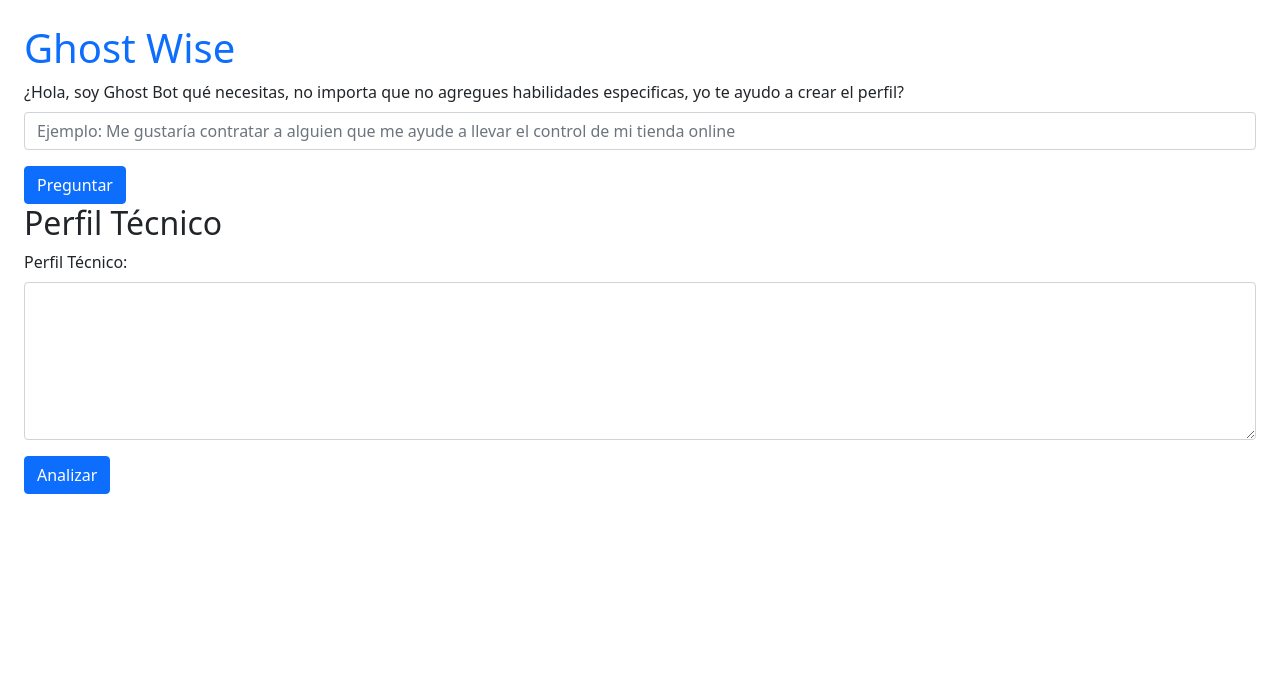
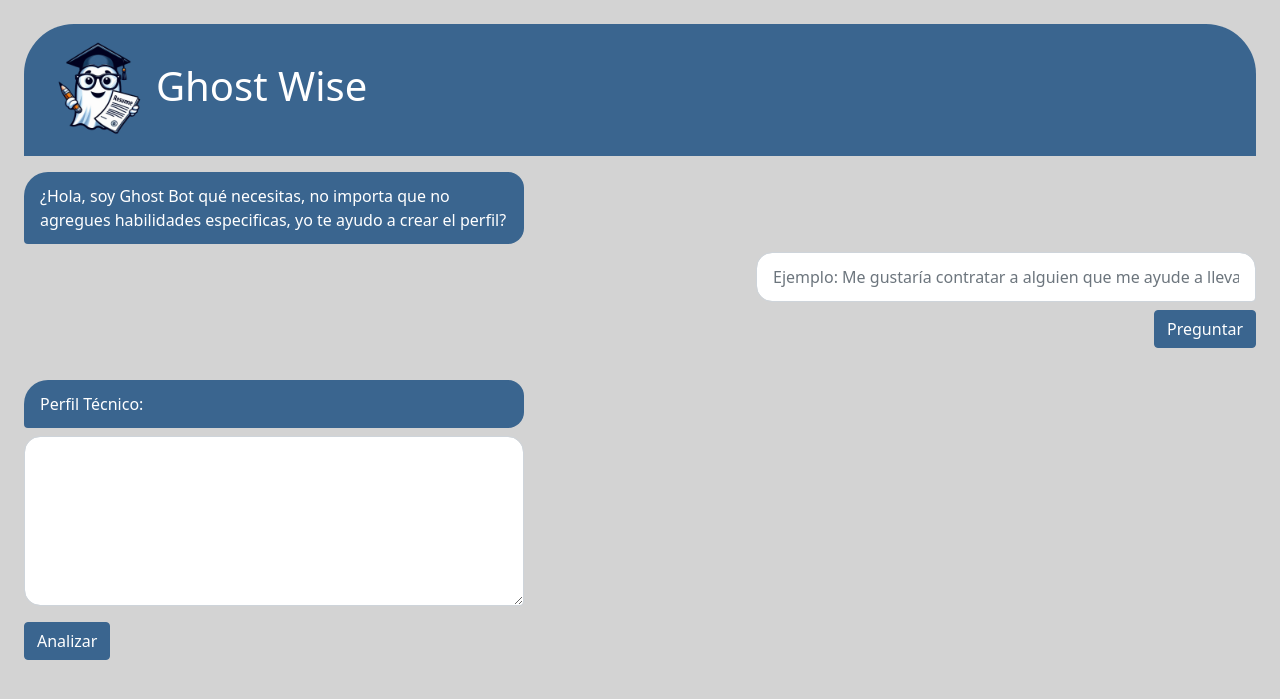
Before and after one commit to AlanCienega/ghost-wise, a Flask app: page / in a window 1280 px wide. Shown: the top 699 px of the page. Run offline with Flask 3, Linux system fonts and the light colour scheme.

Commit message:
style(Index): index.css file

```diff
--- /dev/null
+++ b/static/index.css
@@ -0,0 +1,77 @@
+body {
+    background-color:#D3D3D3;
+}
+
+.logo {
+    width: 100px;
+    height: 100px;
+    background-image: url('../static/ghost.png');
+    background-size: cover;
+}
+
+.chat-name {
+    background-color:#3a658f;
+    border-radius:50px 50px 0px 0px;
+    padding-left:24px;
+    padding-right:24px;
+    padding-top:16px;
+    padding-bottom:16px;
+    position:relative;
+}
+
+.mb-3 {
+    padding-top:16px;
+}
+
+.text-primary {
+    color: white !important;
+}
+
+.chat-bot, .chat-name {
+    display:flex;
+    flex-direction:row;
+    justify-content:flex-start;
+    align-items:center;
+    gap:8px;
+}
+
+.chat-user {
+    display:flex;
+    flex-direction:column;
+    justify-content:flex-end;
+    align-items:flex-end;
+    gap:8px;
+}
+
+.form-label {
+    color: white;
+    background-color:#3a658f;
+    width:500px;
+    border-radius:24px 16px 16px 4px;
+    padding-left:16px;
+    padding-right:16px;
+    padding-top:12px;
+    padding-bottom:12px;
+    position:relative;
+}
+
+.form-control {
+    background-color:white;
+    width:500px;
+    border-radius:16px 16px 4px 16px;
+    padding-left:16px;
+    padding-right:16px;
+    padding-top:12px;
+    padding-bottom:12px;
+    display:flex;
+    flex-direction:row;
+    justify-content:center;
+    align-items:center;
+    gap:8px;
+    position:relative;
+}
+
+.btn-primary {
+    background-color: #3A658F;
+    border-color: #3A658F;
+}
--- a/templates/index.html
+++ b/templates/index.html
@@ -10,19 +10,26 @@
       integrity="sha384-EVSTQN3/azprG1Anm3QDgpJLIm9Nao0Yz1ztcQTwFspd3yD65VohhpuuCOmLASjC"
       crossorigin="anonymous"
     />
-    <link rel="stylesheet" href="../static/style.css">
+    <link rel="stylesheet" href="../static/index.css">
   </head>
 <body class="p-4">
-    <h1 class="text-primary">Ghost Wise</h1>
+    <div class="chat-name">
+        <div class="logo"></div>
+        <h1 class="text-primary">Ghost Wise</h1>
+    </div>
     <form id="question-form" action="/get_profile" method="post">
         <div class="mb-3">
-            <label for="question" class="form-label">¿Hola, soy Ghost Bot qué necesitas, no importa que no agregues habilidades especificas, yo te ayudo a crear el perfil?</label>
-            <input type="text" class="form-control" id="question" name="question" placeholder="Ejemplo: Me gustaría contratar a alguien que me ayude a llevar el control de mi tienda online" required>
+            <div class="chat-bot">
+                <label for="question" class="form-label">¿Hola, soy Ghost Bot qué necesitas, no importa que no agregues habilidades especificas, yo te ayudo a crear el perfil?</label>
+            </div>
+            <div class="chat-user">
+                <input type="text" class="form-control" id="question" name="question" placeholder="Ejemplo: Me gustaría contratar a alguien que me ayude a llevar el control de mi tienda online" required>
+                <button class="btn btn-primary" type="submit">Preguntar</button>
+            </div>
         </div>
-        <button class="btn btn-primary" type="submit">Preguntar</button>
     </form>
 
-    <h2>Perfil Técnico</h2>
+    <!--<h2>Perfil Técnico</h2>-->
     <form id="profile-form" action="/submit" method="post">
         <div class="mb-3">
             <label for="profile" class="form-label">Perfil Técnico:</label>
```
Also changed, not shown: static/ghost.png (added).
